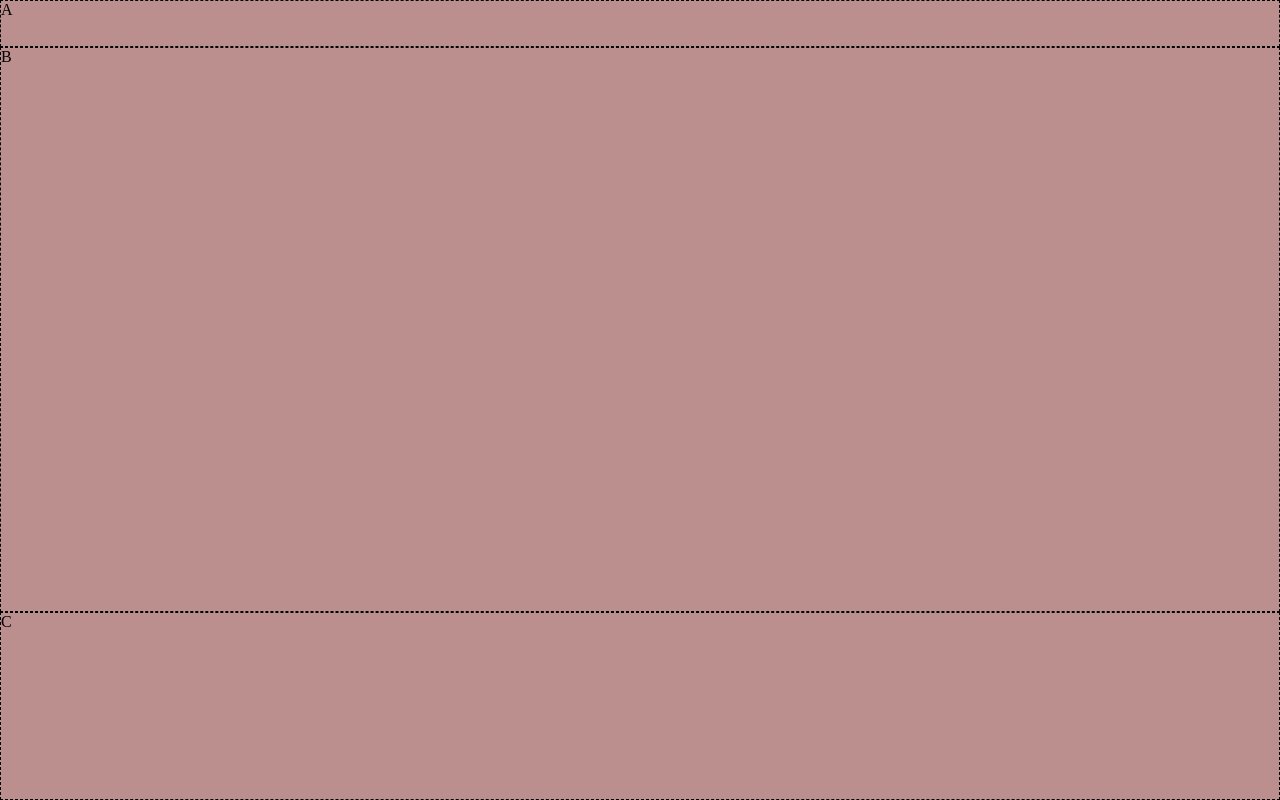
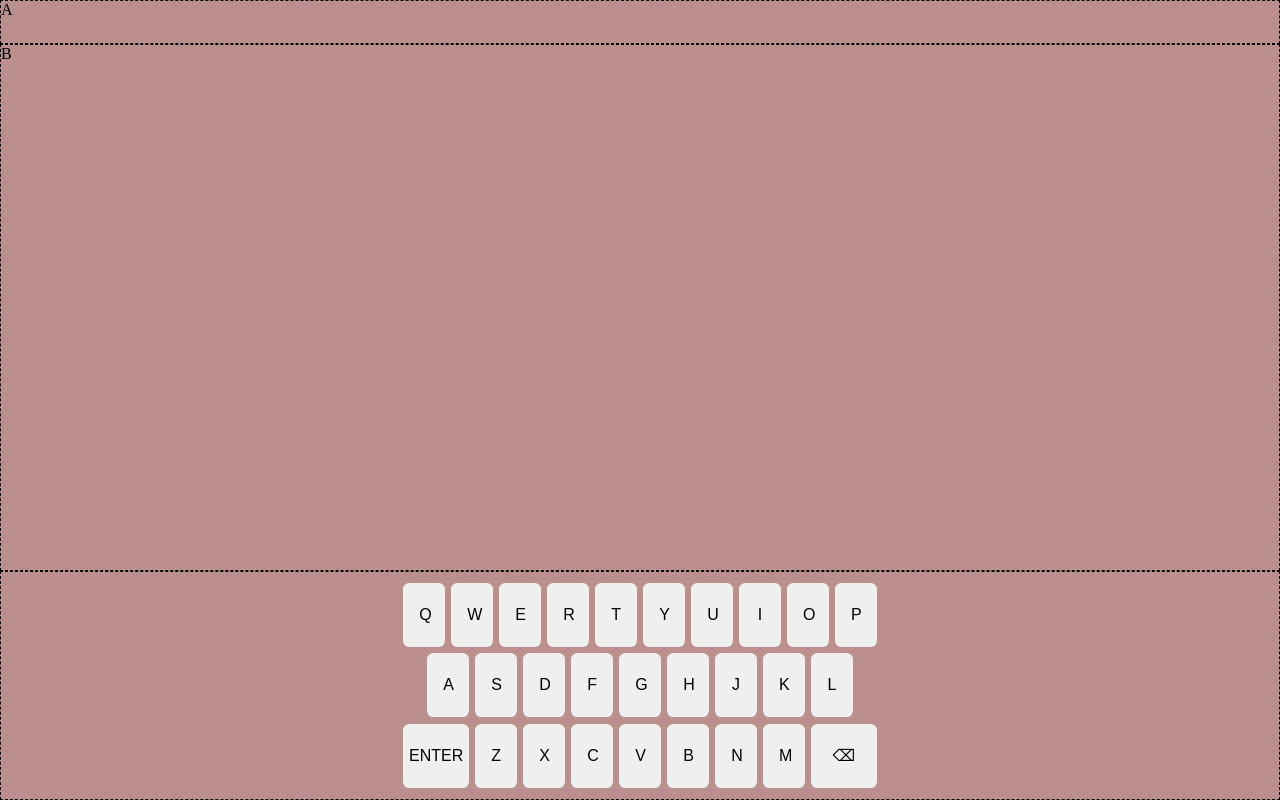
Before and after one commit to Nikhil-Tailor/wordle, a plain HTML site: page index.html in a window 1280 px wide. Drawn offline with Linux system fonts and the light colour scheme.

Commit message:
added keyboard

```diff
--- a/index.html
+++ b/index.html
@@ -15,6 +15,37 @@
     background: rosybrown;
 
   }
+  .keyboard {
+        display: flex;
+        justify-content:center;
+
+    }
+    button{
+        height: 4rem;
+        width: 2.6em;
+        margin: .2em;
+        text-transform: uppercase;
+        padding: .5em 1em;
+        border-radius: .4em;
+        border: none;
+        font-size: 1em;
+    }
+    * {
+  box-sizing: border-box;
+}
+    .keyboardw {
+        padding: .5em;
+
+    }
+    #enter{
+        width: 4.1em;
+        padding: 0;
+    }
+    #back{
+        width: 4.1em;
+        padding: 0;
+
+    }
   *{
       margin: 0;
       padding: 0;
@@ -28,5 +59,48 @@
 <title>Wordle</title>
 <div>A</div>
 <div>B</div>
-<div>C</div>
+<div>
+
+
+
+    <section class="keyboardw">
+        <section class="keyboard">
+        <button>q</button>
+        <button>w</button>
+        <button>e</button>
+        <button>r</button>
+        <button>t</button>
+        <button>y</button>
+        <button>u</button>
+        <button>i</button>
+        <button>o</button>
+        <button>p</button>
+        </section>
+
+        <section class="keyboard">
+        <button>a</button>
+        <button>s</button>
+        <button>d</button>
+        <button>f</button>
+        <button>g</button>
+        <button>h</button>
+        <button>j</button>
+        <button>k</button>
+        <button>l</button>
+        </section>
+
+
+        <section class="keyboard">
+            <button id="enter">Enter</button>
+            <button>z</button>
+            <button>x</button>
+            <button>c</button>
+            <button>v</button>
+            <button>b</button>
+            <button>n</button>
+            <button>m</button>
+            <button id="back">⌫</button>
+        </section>
+        </section>
+</div>
 </main>
```
